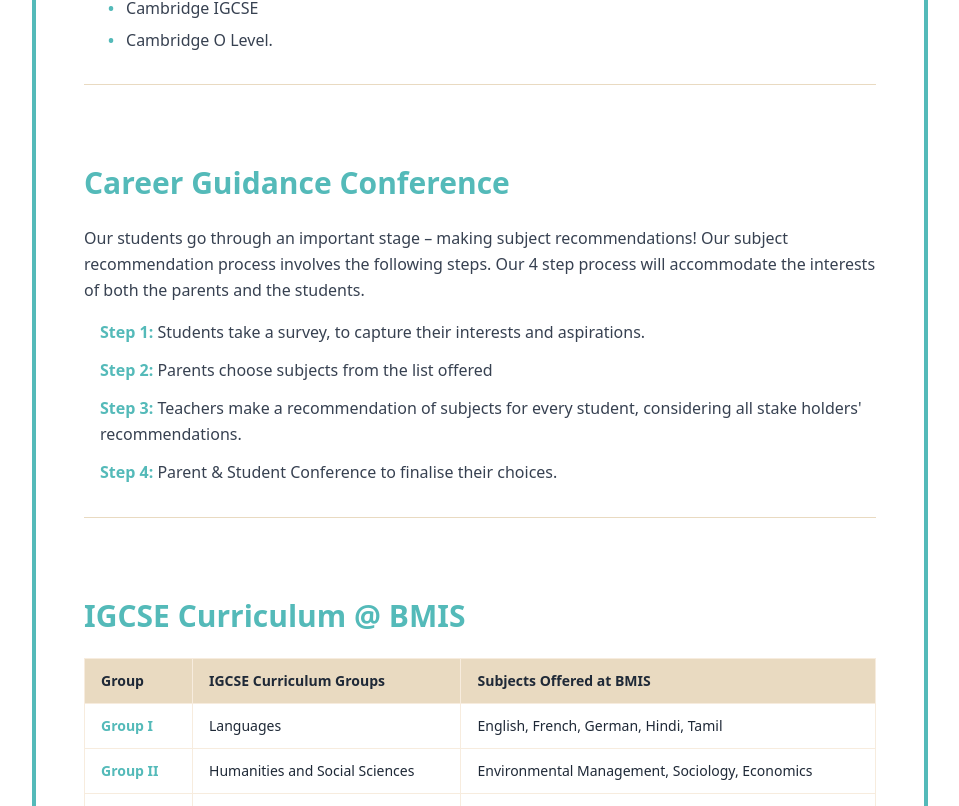
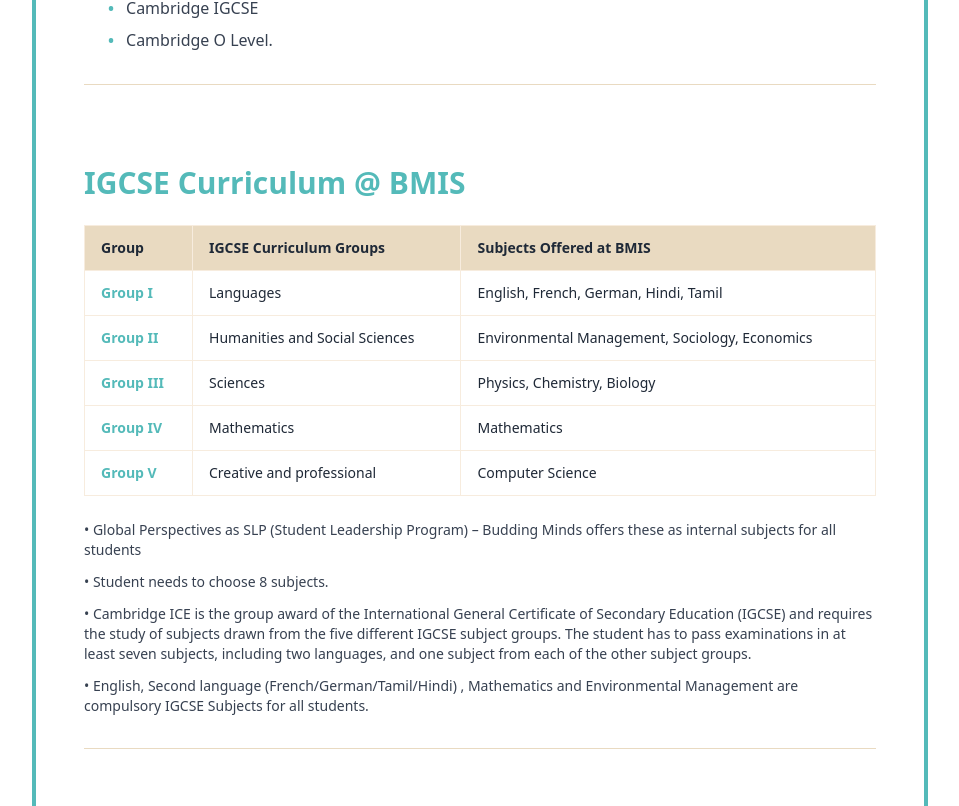
Before and after one commit to BM-Landing-Page/FrontEnd, a Next.js app: page /igcseandsenioryears in a window 1280 px wide. Shown: the part 794-1600 px from the top of the page, without its empty margins (160-1119 px from the left). Built offline with nearby package versions, Linux system fonts and the light colour scheme.

Commit message:
`Updated various sections with new content and design elements`

```diff
--- a/src/components/sections/Academics/igcseandsenioryears.tsx
+++ b/src/components/sections/Academics/igcseandsenioryears.tsx
@@ -44,35 +44,7 @@
               </div>
             </section>
 
-            {/* Career Guidance Section */}
-            <section className="py-8 border-b border-[#E9DAC1]">
-              <h2 className="text-3xl font-bold text-[#54BAB9] mb-6">Career Guidance Conference</h2>
-              <div className="space-y-4 text-gray-700 leading-relaxed">
-                <p>
-                  Our students go through an important stage – making subject recommendations! Our subject
-                  recommendation process involves the following steps. Our 4 step process will accommodate the interests
-                  of both the parents and the students.
-                </p>
-                <div className="space-y-3 ml-4">
-                  <p>
-                    <span className="font-semibold text-[#54BAB9]">Step 1:</span> Students take a survey, to capture
-                    their interests and aspirations.
-                  </p>
-                  <p>
-                    <span className="font-semibold text-[#54BAB9]">Step 2:</span> Parents choose subjects from the list
-                    offered
-                  </p>
-                  <p>
-                    <span className="font-semibold text-[#54BAB9]">Step 3:</span> Teachers make a recommendation of
-                    subjects for every student, considering all stake holders' recommendations.
-                  </p>
-                  <p>
-                    <span className="font-semibold text-[#54BAB9]">Step 4:</span> Parent & Student Conference to
-                    finalise their choices.
-                  </p>
-                </div>
-              </div>
-            </section>
+
 
             {/* IGCSE Curriculum Section */}
             <section className="py-8 border-b border-[#E9DAC1]">
--- a/src/components/sections/Home/CurriculumLinksSection.tsx
+++ b/src/components/sections/Home/CurriculumLinksSection.tsx
@@ -73,7 +73,7 @@
   const curriculumLinks = [
     {
       title: "Early Years",
-      description: "Explore our nurturing curriculum and holistic learning environment for young minds.",
+      description: "PHRASES - ZOOM INTO THE WORLD OF YOUNG MINDS",
       href: "/earlyyears",
       icon: BookOpen,
       gradient: "from-[#F7ECDE] to-[#E9DAC1]",
@@ -81,9 +81,9 @@
       thumbnail: "/images/earlyyearshome.jpg",
     },
     {
-      title: "Primary & Middle Years",
-      description: "Discover our comprehensive curriculum designed for growing learners.",
-      href: "/primaryandmiddleyears",
+      title: "Primary & Lower Secondary Years",
+      description: "QUESTIONING MINDS TO CONFIDENT THINKERS",
+      href: "/primaryandlowersecondaryyears",
       icon: Users,
       gradient: "from-[#E9DAC1] to-[#9ED2C6]",
       accentColor: "#54BAB9",
--- a/src/components/sections/Home/USPs.tsx
+++ b/src/components/sections/Home/USPs.tsx
@@ -43,17 +43,6 @@
         transition={{ duration: 6, repeat: Number.POSITIVE_INFINITY }}
       />
 
-      <motion.div
-        className="text-center mb-12"
-        initial={{ opacity: 0, y: -30 }}
-        whileInView={{ opacity: 1, y: 0 }}
-        transition={{ duration: 0.6 }}
-        viewport={{ once: true }}
-      >
-        <h2 className="text-4xl font-bold text-[#54BAB9] mb-4">Why Choose Us</h2>
-        <div className="w-24 h-1 bg-[#54BAB9] mx-auto rounded-full"></div>
-      </motion.div>
-
       <div className="relative z-10 max-w-7xl mx-auto grid grid-cols-1 lg:grid-cols-12 gap-12 items-start">
         {/* Left Text Block */}
         <motion.div
@@ -72,6 +61,17 @@
 
         {/* Right Stats Cards */}
         <div className="lg:col-span-7 flex flex-col gap-4">
+          <motion.div
+            className="text-left mb-6"
+            initial={{ opacity: 0, y: -30 }}
+            whileInView={{ opacity: 1, y: 0 }}
+            transition={{ duration: 0.6 }}
+            viewport={{ once: true }}
+          >
+            <h2 className="text-4xl font-bold text-[#54BAB9] mb-4">Why Choose Us</h2>
+            <div className="w-24 h-1 bg-[#54BAB9] rounded-full"></div>
+          </motion.div>
+
           {/* Top row - 3 cards */}
           <div className="grid grid-cols-2 md:grid-cols-3 gap-4">
             {stats.slice(0, 3).map((s, i) => {
--- a/src/components/sections/Home/VideosShowcaseSection.tsx
+++ b/src/components/sections/Home/VideosShowcaseSection.tsx
@@ -120,7 +120,7 @@
         <div className="text-center mb-8">
           <h2 className="text-3xl font-bold text-gray-900 mb-2">See Our School in Action</h2>
           <p className="text-gray-600 max-w-2xl mx-auto">
-            Get an inside look at our educational community through these featured videos
+            Get an inside look at our community through these featured videos.
           </p>
         </div>
 
```
